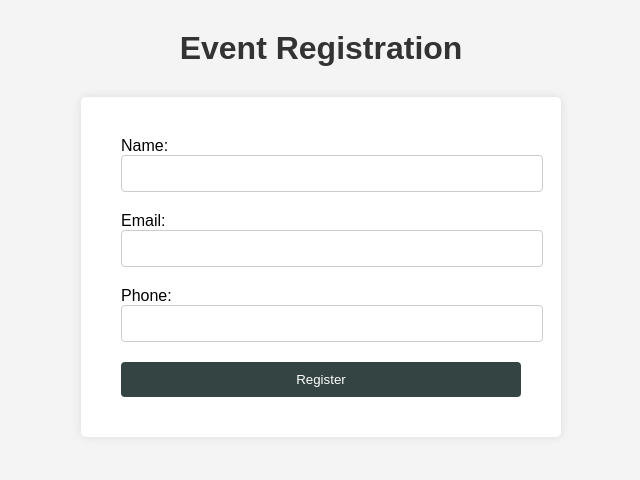
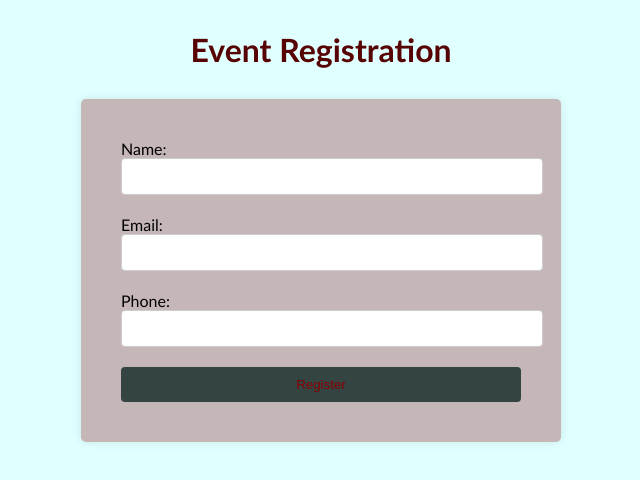
Before and after one commit to lgowda15/HTML5, a plain HTML site: page Static/RegistrationPage/index.html in a window 1280 px wide. Shown: the whole page, without its empty margins (319-959 px from the left). Drawn offline with Linux system fonts and the light colour scheme.

Commit message:
Reg form final

```diff
--- a/Static/RegistrationPage/styles.css
+++ b/Static/RegistrationPage/styles.css
@@ -1,20 +1,20 @@
 body {
-    font-family: Arial, sans-serif;
-    background-color: #f4f4f4;
+    font-family: 'Gill Sans', 'Gill Sans MT', Calibri, 'Trebuchet MS', sans-serif;
+    background-color: lightcyan;
     margin: 0;
     padding: 0;
   }
 
   h1 {
     text-align: center;
-    color: #333;
+    color: #580303;
     margin-top: 30px;
   }
 
   .registration-form {
     width: 400px;
     margin: 30px auto;
-    background-color: #fff;
+    background-color: #c5b7b7;
     padding: 40px;
     border-radius: 5px;
     box-shadow: 0 0 10px rgba(0, 0, 0, 0.1);
@@ -32,12 +32,12 @@ body {
     width: 100%;
     padding: 10px;
     background-color: #334443;
-    color: #fff;
+    color: #880101;
     border: none;
     border-radius: 4px;
     cursor: pointer;
   }
 
   .submit-btn:hover {
-    background-color: #555;
+    background-color: #9c9c9c;
   }
```
